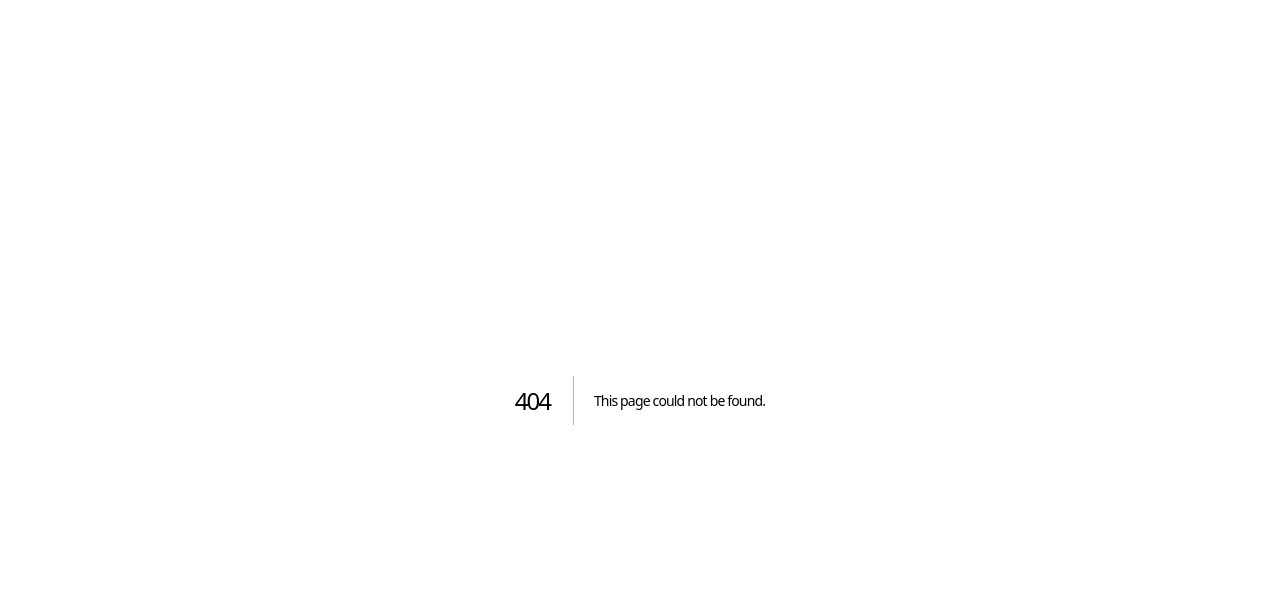
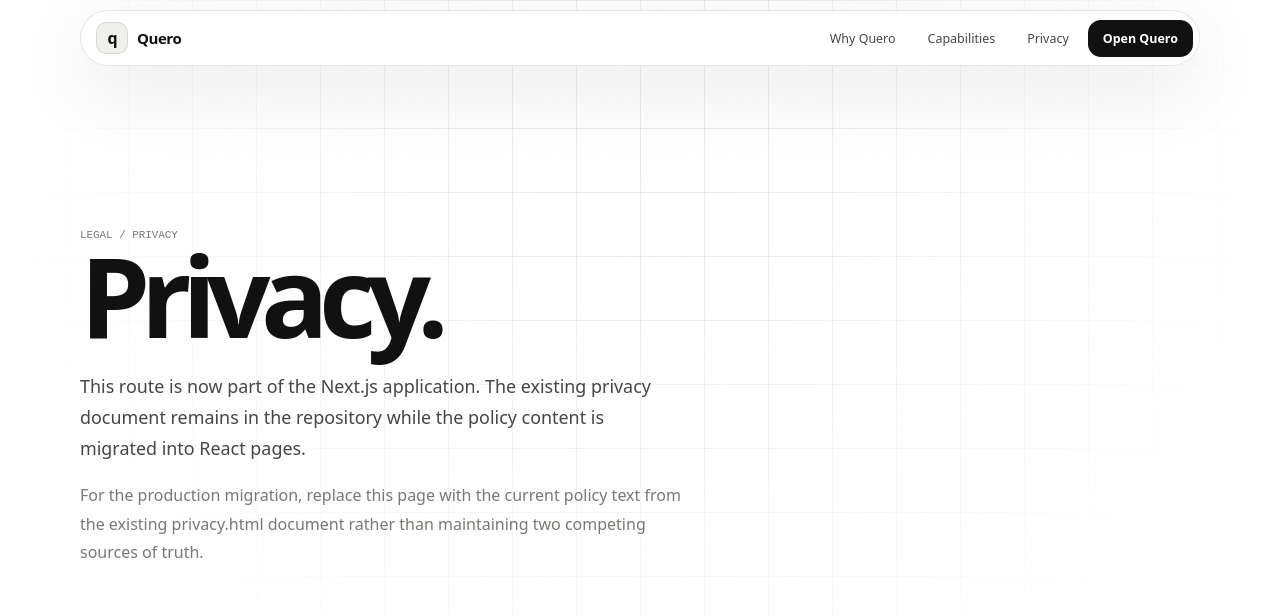
Before and after one commit to aceyash-dev/Quero, a Next.js app: page /privacy in a window 1280 px wide. Before the commit this address had no page. Shown: the top 616 px of the page. Built offline with nearby package versions, Linux system fonts and the light colour scheme; a web font is replaced by a local one.

Commit message:
feat: add privacy route to Next app

```diff
--- /dev/null
+++ b/app/privacy/page.js
@@ -0,0 +1,26 @@
+import Topbar from '../../components/Topbar';
+
+export const metadata = {
+  title: 'Quero — Privacy',
+  description: 'Quero privacy policy.',
+};
+
+export default function PrivacyPage() {
+  return (
+    <div className="shell">
+      <Topbar />
+      <main>
+        <section className="section" style={{ borderTop: 0, paddingTop: 80 }}>
+          <p className="kicker">LEGAL / PRIVACY</p>
+          <h1 style={{ fontSize: 'clamp(3rem, 9vw, 7rem)' }}>Privacy.</h1>
+          <p className="hero-copy" style={{ marginLeft: 0 }}>
+            This route is now part of the Next.js application. The existing privacy document remains in the repository while the policy content is migrated into React pages.
+          </p>
+          <p style={{ color: 'var(--muted)', maxWidth: 620, lineHeight: 1.8 }}>
+            For the production migration, replace this page with the current policy text from the existing privacy.html document rather than maintaining two competing sources of truth.
+          </p>
+        </section>
+      </main>
+    </div>
+  );
+}
```
